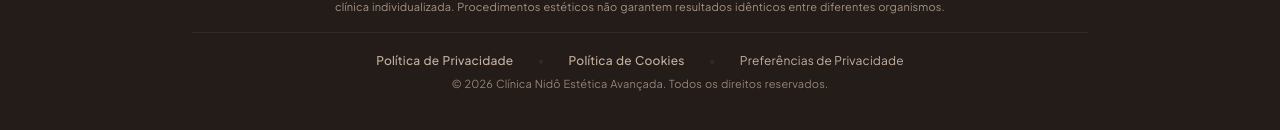
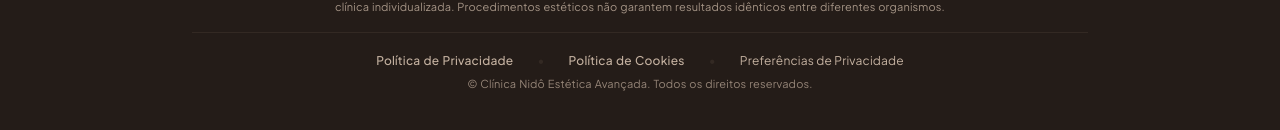
Before and after one commit to dbcreativeia/clinica-nido, a React (Vite) app: page / in a window 1280 px wide. Shown: the part 3531-3661 px from the top of the page. Built offline with nearby package versions, Linux system fonts and the light colour scheme; no server answers; a web font is replaced by a local one.

Commit message:
fix(footer): remove year from copyright notice
Remove the static year 2026 from the copyright text to keep it evergreen.

```diff
--- a/src/components/Footer.tsx
+++ b/src/components/Footer.tsx
@@ -116,7 +116,7 @@ export const Footer: React.FC = () => {
             </button>
           </div>
           <p className="text-[11px] text-[#C4B1A0]/70">
-            © 2026 Clínica Nidô Estética Avançada. Todos os direitos reservados.
+            © Clínica Nidô Estética Avançada. Todos os direitos reservados.
           </p>
         </div>
       </div>
```
Also changed, not shown: 28 other files (tests, documents, lock files or other folders).
